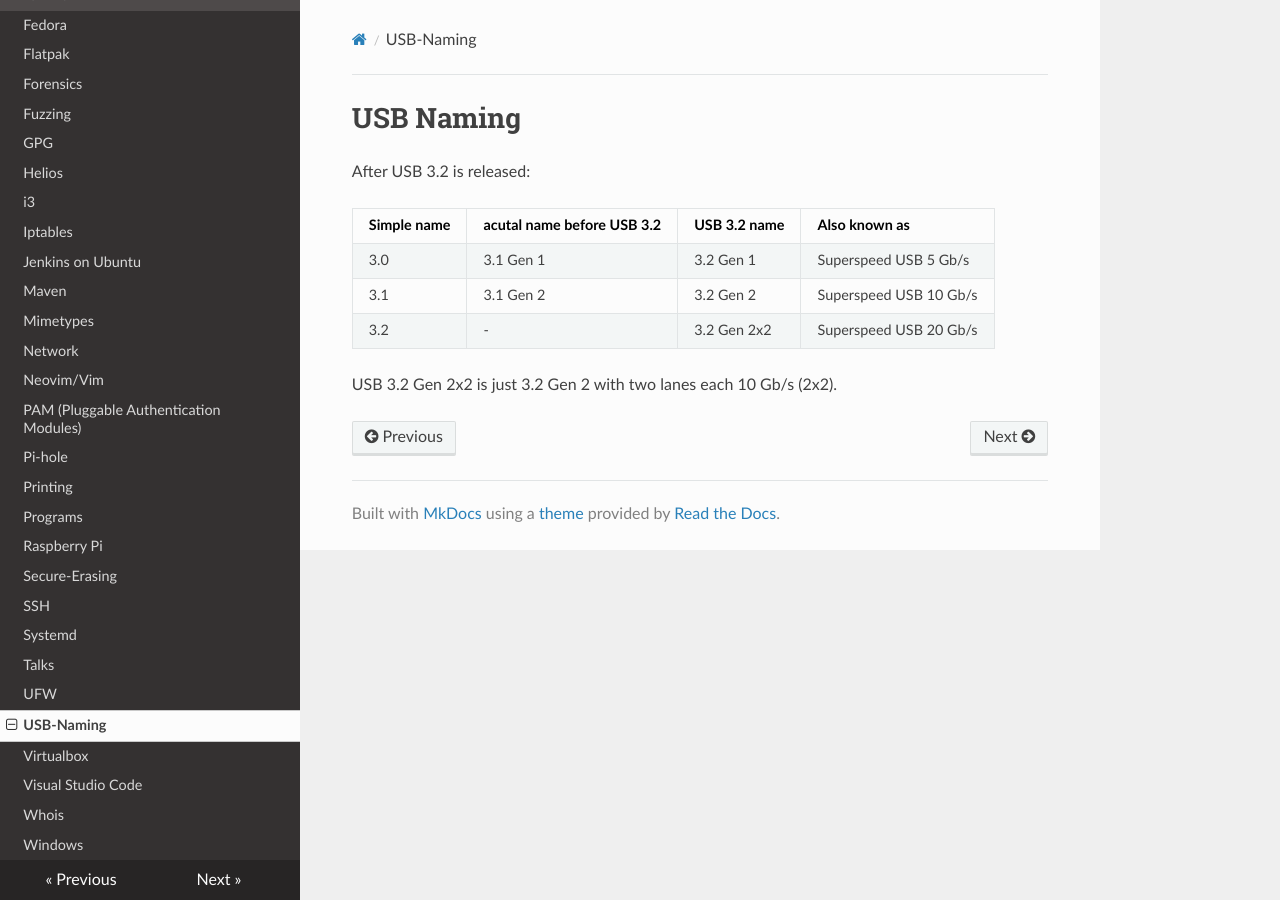
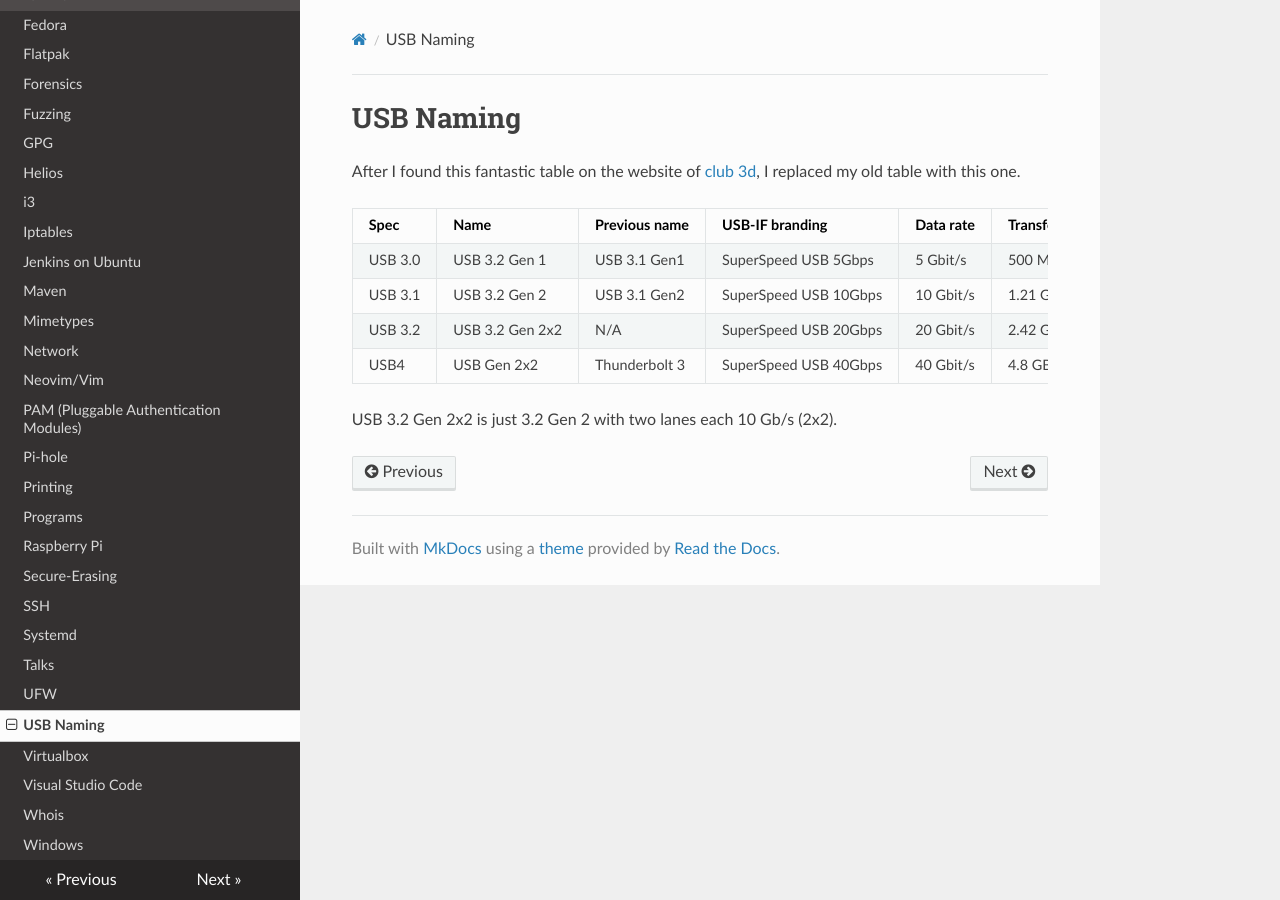
Before and after one commit to Maaxxs/wiki, an MkDocs documentation site: the page built from docs/usb-naming.md, in a window 1280 px wide. Built offline with MkDocs 1.6.1, drawn with Linux system fonts in a browser that asks for light colours; nearby versions of some CDN libraries.

Commit message:
Update usb naming table with table found on 'club 3d'

```diff
--- a/docs/usb-naming.md
+++ b/docs/usb-naming.md
@@ -1,20 +1,14 @@
----
-title: "USB-Naming"
-date:
-tags: ["wiki"]
-ShowLastUpdated: false
-toc: true
-draft: false
----
-
 # USB Naming
 
-After USB 3.2 is released:
+After I found this fantastic table on the website of [club
+3d](https://www.club-3d.com/technology.php?id=3&titel=USB), I replaced my old
+table with this one.
 
-Simple name | acutal name before USB 3.2 | USB 3.2 name | Also known as
-:--|:--|:--|:--
-3.0 | 3.1 Gen 1 | 3.2 Gen 1 | Superspeed USB 5 Gb/s
-3.1 | 3.1 Gen 2 | 3.2 Gen 2 | Superspeed USB 10 Gb/s
-3.2 | -         | 3.2 Gen 2x2 | Superspeed USB 20 Gb/s
+Spec    | Name            | Previous name | USB-IF branding       | Data rate | Transfer speed | LOGO
+:--     | :--             | :--           | :--                   | :--       | :--            | :--
+USB 3.0 | USB 3.2 Gen 1   | USB 3.1 Gen1  | SuperSpeed USB 5Gbps  | 5 Gbit/s  | 500 MB/s | ![usb 5gbs](images/usb-5gbs.jpg)
+USB 3.1 | USB 3.2 Gen 2   | USB 3.1 Gen2  | SuperSpeed USB 10Gbps | 10 Gbit/s | 1.21 GB/s | ![usb 5gbs](images/usb-10gbs.jpg)
+USB 3.2 | USB 3.2 Gen 2x2 | N/A           | SuperSpeed USB 20Gbps | 20 Gbit/s | 2.42 GB/s | ![usb 5gbs](images/usb-20gbs.jpg)
+USB4    | USB Gen 2x2     | Thunderbolt 3 | SuperSpeed USB 40Gbps | 40 Gbit/s | 4.8 GB/s | ![usb 5gbs](images/usb-40gbs.jpg)
 
 USB 3.2 Gen 2x2 is just 3.2 Gen 2 with two lanes each 10 Gb/s (2x2).
```
Also changed, not shown: docs/images/usb-10gbs.jpg (added), docs/images/usb-20gbs.jpg (added), docs/images/usb-40gbs.jpg (added), docs/images/usb-5gbs.jpg (added).
